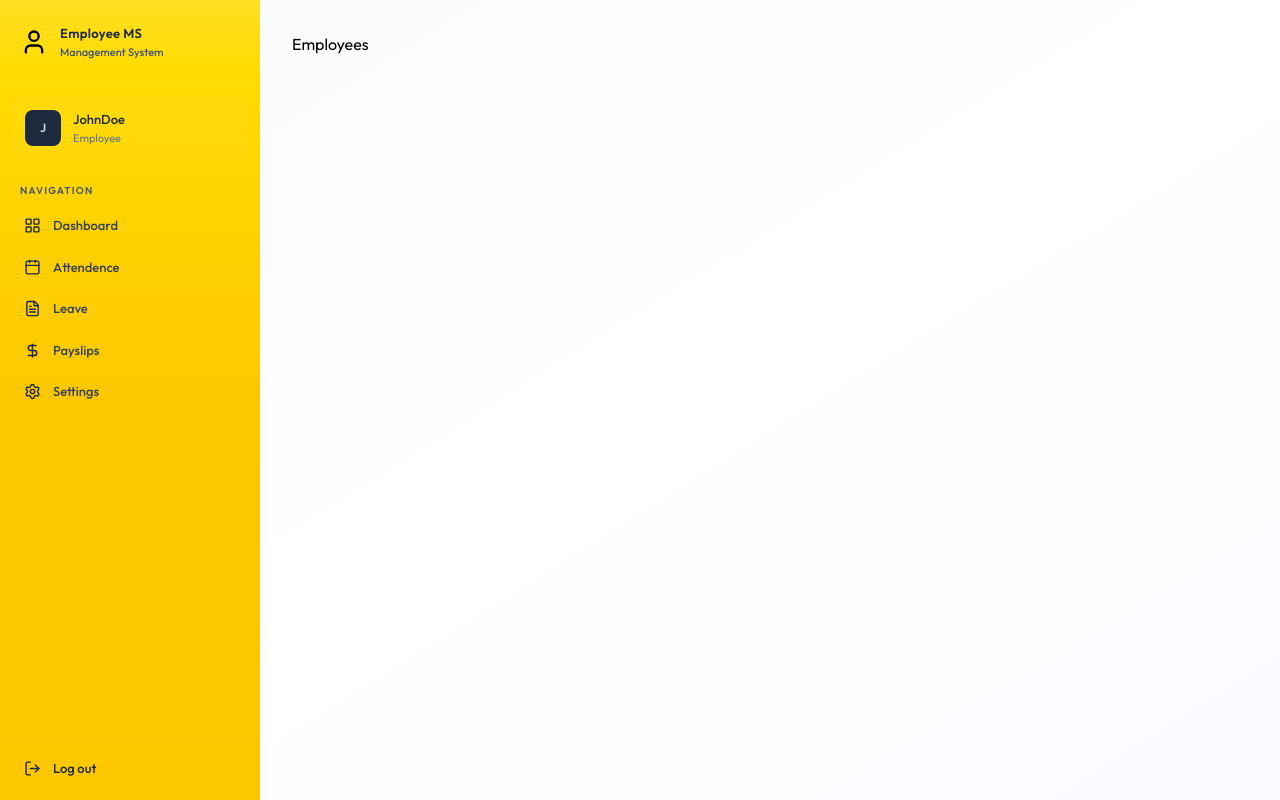
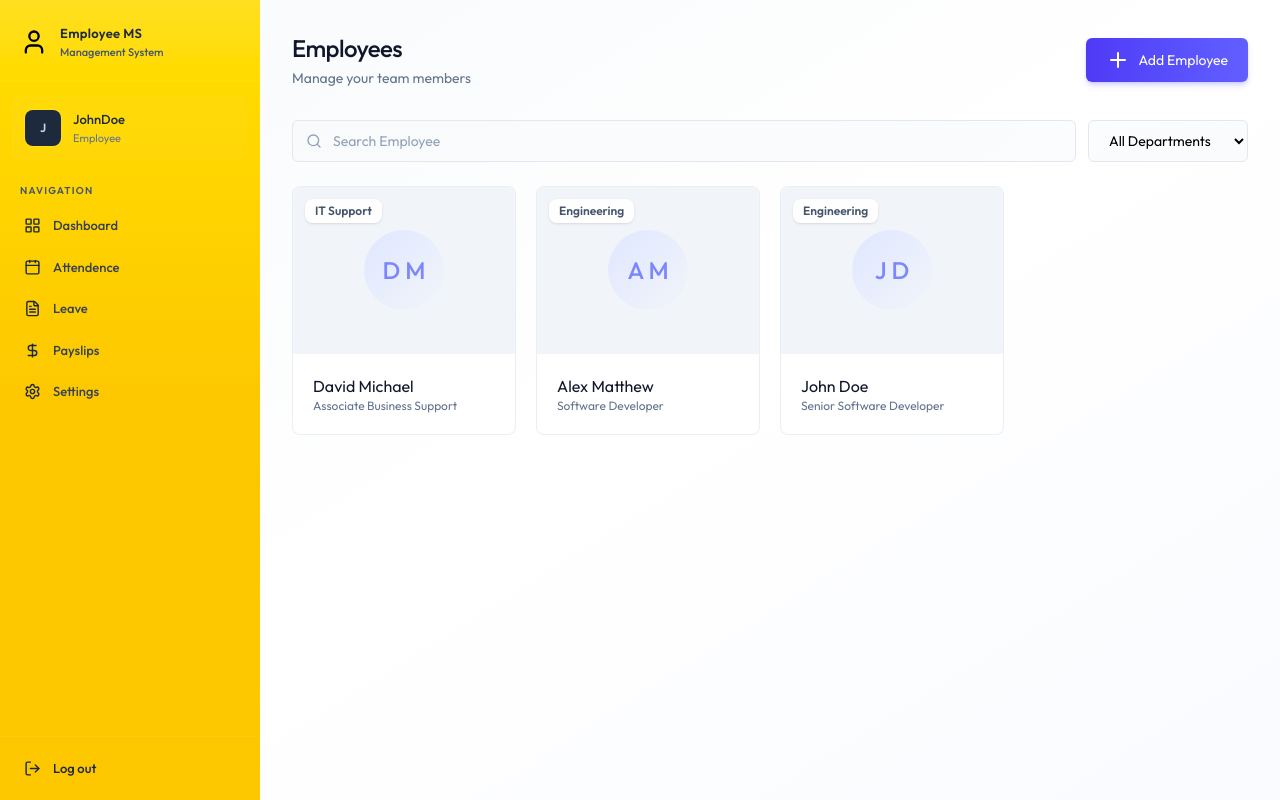
Before and after one commit to chaitanyanirmale/employee-management, a React (Vite) app in the folder client/: page /employees in a window 1280 px wide. Built offline with nearby package versions, Linux system fonts and the light colour scheme.

Commit message:
Added Employee form component

```diff
--- a/client/src/pages/Employees.jsx
+++ b/client/src/pages/Employees.jsx
@@ -1,7 +1,113 @@
+import { useCallback, useEffect, useState } from "react"
+import { dummyEmployeeData, DEPARTMENTS } from "../assets/assets"
+import {Plus, Search, X} from 'lucide-react'
+import EmployeeCard from "../components/EmployeeCard"
+import EmployeeForm from "../components/EmployeeForm"
 
 const Employees = () => {
+  const [employees, setEmployees] = useState([])
+  const [loading, setLoading] = useState(true)
+  const [search, setSearch] = useState("")
+  const [selectedDept, setSelectedDept] = useState("")
+  const [editEmployee, setEditEmployee] = useState(null)
+  const [showCreateModel, setShowCreateModel] = useState(false)
+
+
+  const fetchEmployees = useCallback(async ()=> {
+    setLoading(true)
+    setEmployees(dummyEmployeeData.filter((emp)=> (selectedDept ? emp.department === selectedDept : emp)))
+    setTimeout(()=>{
+      setLoading(false)
+    }, 1000)
+  },[])
+
+  useEffect(()=>{
+    fetchEmployees();
+  },[])
+
+  const filtered = employees.filter((emp)=> `${emp.firstName} ${emp.lastName} ${emp.position}`.toLowerCase().includes(search.toLowerCase()))
+
   return (
-    <div>Employees</div>
+    <div className="animate-fade-in">
+      <div className="flex flex-col sm:flex-row justify-between items-start sm:items-center gap-4 mb-8">
+        <div>
+          <h1 className="page-title">Employees</h1>
+          <p className="page-subtitle">Manage your team members</p>
+        </div>
+        <button onClick={() => setShowCreateModel(true)} className="btn-primary flex items-center gap-2 w-full sm:w-auto justify-center">
+          <Plus /> Add Employee
+        </button>
+      </div>
+
+      <div className="flex flex-col sm:flex-row gap-3 mb-6">
+        <div className="relative flex-1">
+          <Search className="absolute left-3.5 top-1/2 transform -translate-y-1/2 text-slate-400 w-4 h-4"/>
+          <input placeholder="Search Employee" className="w-full pl-10" onChange={(e)=>setSearch(e.target.value)} value={search}/>
+        </div>
+        <select value={selectedDept} onChange={(e)=>setSelectedDept(e.target.value)} className="max-w-40">
+          <option value="">All Departments</option>
+          {DEPARTMENTS.map((deptName)=>(
+            <option key={deptName} value={deptName}>{deptName}</option>
+          ))}
+        </select>
+      </div>
+
+      {loading ? (
+        <div className="flex justify-center p-12">
+          <div className="animate-spin h-8 w-8 border-2 border-indigo-600 border-t-transparent rounded-full" />
+        </div>
+      ) : (
+        <div className="grid grid-cols-1 sm:grid-cols-2 lg:grid-cols-3 xl:grid-cols-4 gap-4 sm:gap-5">
+          {filtered.length === 0 ? (
+            <p className="col-span-full text-center py-16 text-slate-400 bg-white rounded-2xl border border-dashed border-slate-200">No employees found</p>
+          ):(
+            filtered.map((emp)=>(
+              <EmployeeCard key={emp.id} employee={emp} onDelete={fetchEmployees} onEdit={(e) => setEditEmployee(e)} />
+            ))
+          )}
+        </div>
+      )}
+
+      {showCreateModel && (
+        <div className="fixed bg-black/40 backdrop-blur-sm inset-0 z-50 flex items-start justify-center p-4 overflow-y-auto" onClick={()=> setShowCreateModel(false)}>
+          <div className="fixed inset-0"/>
+          <div className="relative bg-white rounded-2xl shadow-2xl w-full max-w-3xl my-8 animate-fade-in" onClick={(e) => e.stopPropagation()}>
+            <div className="flex items-center justify-between p-6 pb-0">
+              <div>
+                <h2 className="text-lg font-semibold text-slate-900">Add New Employee</h2>
+                <p className="text-sm text-slate-500 mt-0.5">Create a user account and employee profile</p>
+              </div>
+              <button onClick={()=> setShowCreateModel(false)} className="p-2 rounded-lg hover:bg-slate-100 transition-colors text-slate-400 hover:text-slate-600">
+                  <X className="w-5 h-5"/>
+              </button>
+            </div>
+            <div className="p-6">
+              <EmployeeForm onSuccess={()=>{setShowCreateModel(false); fetchEmployees();}} onCancel={()=> setShowCreateModel(false)}/>
+            </div>
+          </div>
+        </div>
+      )}
+
+      {editEmployee && (
+        <div className="fixed inset-0 z-50 flex items-start justify-center p-4 overflow-y-auto bg-black/40 backdrop-blur-sm" onClick={()=> setEditEmployee(null)}>
+          <div className="relative bg-white rounded-2xl shadow-2xl w-full max-w-3xl my-8 animate-fade-in" onClick={(e) => e.stopPropagation()}>
+            <div className="flex items-center justify-between p-6 pb-0">
+              <div>
+                <h2 className="text-lg font-semibold text-slate-900">Edit Employee</h2>
+                <p className="text-sm text-slate-500 mt-0.5">Update employee details</p>
+              </div>
+              <button onClick={()=> setEditEmployee(null)} className="p-2 rounded-lg hover:bg-slate-100 transition-colors text-slate-400 hover:text-slate-600">
+                  <X className="w-5 h-5"/>
+              </button>
+            </div>
+            <div className="p-6">
+              <EmployeeForm initialData={editEmployee} onSuccess={()=>{setEditEmployee(null); fetchEmployees();}} onCancel={()=> setEditEmployee(null)}/>
+            </div>
+          </div>
+        </div>
+      )}
+
+    </div>
   )
 }
 
```
